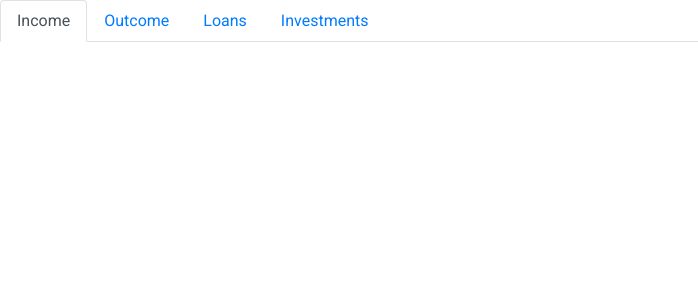
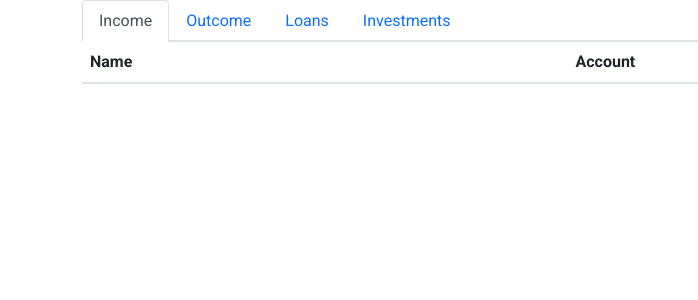
Before and after one commit to Saint4script/angular-transactions-list, an Angular app: page /navigator in a window 1280 px wide. Shown: the top 300 px of the page, without its empty margins (0-698 px from the left). Built offline with nearby package versions, Linux system fonts and the light colour scheme.

Commit message:
everything is done except normal routing on transaction table

```diff
--- a/angular.json
+++ b/angular.json
@@ -27,9 +27,11 @@
               "src/assets"
             ],
             "styles": [
-              "src/styles.css"
+              "src/styles.css",
+              "node_modules/bootstrap/dist/css/bootstrap.min.css"
             ],
-            "scripts": []
+            "scripts": [
+            ]
           },
           "configurations": {
             "production": {
--- a/package.json
+++ b/package.json
@@ -18,6 +18,9 @@
     "@angular/platform-browser": "~13.0.0",
     "@angular/platform-browser-dynamic": "~13.0.0",
     "@angular/router": "~13.0.0",
+    "bootstrap": "^5.1.3",
+    "jquery": "^3.6.0",
+    "popper.js": "^1.16.1",
     "rxjs": "~7.4.0",
     "tslib": "^2.3.0",
     "zone.js": "~0.11.4"
--- a/src/app/list-page/list-page.component.html
+++ b/src/app/list-page/list-page.component.html
@@ -1,41 +1,73 @@
-<nav>
-  <div class="nav nav-tabs" id="nav-tab" role="tablist">
-    <a class="nav-item nav-link active" id="nav-home-tab" data-toggle="tab" routerLink="/navigator" [queryParams]="{'tabID':'0'}" role="tab" aria-controls="nav-home" aria-selected="true">Income</a>
-    <a class="nav-item nav-link" id="nav-profile-tab" data-toggle="tab" routerLink="/navigator" [queryParams]="{'tabID':'1'}" role="tab" aria-controls="nav-profile" aria-selected="false">Outcome</a>
-    <a class="nav-item nav-link" id="nav-contact-tab" data-toggle="tab" routerLink="/navigator" [queryParams]="{'tabID':'2'}" role="tab" aria-controls="nav-contact" aria-selected="false">Loans</a>
-    <a class="nav-item nav-link" id="nav-contact-tab" data-toggle="tab" routerLink="/navigator" [queryParams]="{'tabID':'3'}" role="tab" aria-controls="nav-contact" aria-selected="false">Investments</a>
-  </div>
-</nav>
+<div class="container">
     <div class="tab-content" id="nav-tabContent">
-  <div class="tab-pane fade show active" id="nav-home" role="tabpanel" aria-labelledby="nav-home-tab">
-    <table>
-        <tr *ngFor="let t of incomes">
-            <td>{{t.name}}</td>
-            <td>{{t.amount}}</td>
+        <ul class="nav nav-tabs" id="myTab" role="tablist">
+            <li class="nav-item">
+                <a class="nav-link active" id="income-tab" data-toggle="tab" href="#incomes" role="tab" aria-controls="income" aria-selected="true">Income</a>
+            </li>
+            <li class="nav-item">
+                <a class="nav-link" id="outcome-tab" data-toggle="tab" href="#outcomes" role="tab" aria-controls="outcome" aria-selected="false">Outcome</a>
+            </li>
+            <li class="nav-item">
+                <a class="nav-link" id="loans-tab" data-toggle="tab" href="#loans" role="tab" aria-controls="loans" aria-selected="false">Loans</a>
+            </li>
+            <li class="nav-item">
+                <a class="nav-link" id="investments-tab" data-toggle="tab" href="#investments" role="tab" aria-controls="investments" aria-selected="false">Investments</a>
+            </li>
+        </ul>
+    <div class="tab-content" id="myTabContent">
+    <div class="tab-pane fade show active" id="incomes" role="tabpanel" aria-labelledby="income-tab">
+        <table class="table">
+            <thead>
+                <tr>
+                    <th scope="col">Name</th>
+                    <th scope="col">Account</th>
+                </tr>
+            </thead>
+            <tr *ngFor="let o of incomes">
+                <td>{{o.name}}</td>
+                <td>{{o.amount}}</td>
             </tr>
         </table>
     </div>
-  <div class="tab-pane fade" id="nav-profile" role="tabpanel" aria-labelledby="nav-profile-tab">
-    <table>
-        <tr *ngFor="let t of outcomes">
-            <td>{{t.name}}</td>
-            <td>{{t.amount}}</td>
+    <div class="tab-pane fade" id="outcomes" role="tabpanel" aria-labelledby="outcome-tab">
+        <table class="table">
+            <thead>
+                <tr>
+                    <th scope="col">Name</th>
+                    <th scope="col">Account</th>
+                </tr>
+            </thead>
+            <tr *ngFor="let o of outcomes">
+                <td>{{o.name}}</td>
+                <td>{{o.amount}}</td>
             </tr>
         </table>
     </div>
-  <div class="tab-pane fade" id="nav-contact" role="tabpanel" aria-labelledby="nav-contact-tab">
-    <table>
-        <tr *ngFor="let t of loans">
-            <td>{{t.name}}</td>
-            <td>{{t.amount}}</td>
+    <div class="tab-pane fade" id="loans" role="tabpanel" aria-labelledby="loans-tab">
+        <table class="table">
+            <thead>
+                <tr>
+                    <th scope="col">Name</th>
+                    <th scope="col">Account</th>
+                </tr>
+            </thead>
+            <tr *ngFor="let o of loans">
+                <td>{{o.name}}</td>
+                <td>{{o.amount}}</td>
             </tr>
         </table>
     </div>
-  <div class="tab-pane fade" id="nav-contact" role="tabpanel" aria-labelledby="nav-contact-tab">
-    <table>
-        <tr *ngFor="let t of investments">
-            <td>{{t.name}}</td>
-            <td>{{t.amount}}</td>
+    <div class="tab-pane fade" id="investments" role="tabpanel" aria-labelledby="investments-tab">
+        <table class="table">
+            <thead>
+                <tr>
+                    <th scope="col">Name</th>
+                    <th scope="col">Account</th>
+                </tr>
+            </thead>
+            <tr *ngFor="let o of investments">
+                <td>{{o.name}}</td>
+                <td>{{o.amount}}</td>
             </tr>
         </table>
     </div>
--- a/src/app/list-page/list-page.component.ts
+++ b/src/app/list-page/list-page.component.ts
@@ -1,5 +1,5 @@
 import { Component, NgModule, OnInit } from '@angular/core';
-import { ActivatedRoute} from '@angular/router';
+import { ActivatedRoute, Router } from '@angular/router';
 import {Subscription} from 'rxjs';
 
 import { TransactionService } from '../transaction.service';
@@ -24,7 +24,7 @@ export class ListPageComponent implements OnInit{
     // private routeSubscription: Subscription;
     private querySubscription: Subscription;
 
-    constructor(private route: ActivatedRoute, private transactionService: TransactionService){
+    constructor(private route: ActivatedRoute, private transactionService: TransactionService, private router: Router){
 
         // this.routeSubscription = route.params.subscribe(params=>this.tabID=params['tabID']);
         this.querySubscription = route.queryParams.subscribe(
@@ -40,8 +40,63 @@ export class ListPageComponent implements OnInit{
         // console.log(this.transactionService.getData());
         this.rawTransactions = this.transactionService.getData();
         this.incomes = this.rawTransactions.get("incomes");
-        console.log(this.incomes);
+        this.outcomes = this.rawTransactions.get("outcomes");
+        this.loans = this.rawTransactions.get("loans");
+        this.investments = this.rawTransactions.get("investments");
+
+
+        // initial last-page onOpen event class fix
+        switch (this.tabID) {
+            case "2": {
+                let prevTabBlock = document.querySelector('div#incomes');
+                prevTabBlock?.classList.remove("show");
+                prevTabBlock?.classList.remove("active");
+                let prevTab = document.querySelector('a#income-tab');
+                prevTab?.classList.remove("active");
+
+                let curTabBlock = document.querySelector('div#outcomes');
+                curTabBlock?.classList.add("show");
+                curTabBlock?.classList.add("active");
+                let curTab = document.querySelector('a#outcome-tab');
+                curTab?.classList.add("active");
+                break;
+            }
+
+            case "3": {
+                let prevTabBlock = document.querySelector('div#incomes');
+                prevTabBlock?.classList.remove("show");
+                prevTabBlock?.classList.remove("active");
+                let prevTab = document.querySelector('a#income-tab');
+                prevTab?.classList.remove("active");
+
+                let curTabBlock = document.querySelector('div#loans');
+                curTabBlock?.classList.add("show");
+                curTabBlock?.classList.add("active");
+                let curTab = document.querySelector('a#loans-tab');
+                curTab?.classList.add("active");
+                break;
+            }
+
+            case "1": {
+                let prevTabBlock = document.querySelector('div#incomes');
+                prevTabBlock?.classList.remove("show");
+                prevTabBlock?.classList.remove("active");
+                let prevTab = document.querySelector('a#income-tab');
+                prevTab?.classList.remove("active");
+
+                let curTabBlock = document.querySelector('div#investments');
+                curTabBlock?.classList.add("show");
+                curTabBlock?.classList.add("active");
+                let curTab = document.querySelector('a#investments-tab');
+                curTab?.classList.add("active");
+
+                break;
+            }
+        }
+
 
     }
 
+
+
 }
--- a/src/index.html
+++ b/src/index.html
@@ -7,6 +7,10 @@
   <meta name="viewport" content="width=device-width, initial-scale=1">
   <link rel="icon" type="image/x-icon" href="favicon.ico">
   <link rel="stylesheet" href="https://stackpath.bootstrapcdn.com/bootstrap/4.1.3/css/bootstrap.min.css" integrity="sha384-MCw98/SFnGE8fJT3GXwEOngsV7Zt27NXFoaoApmYm81iuXoPkFOJwJ8ERdknLPMO" crossorigin="anonymous">
+  <script  src="https://code.jquery.com/jquery-3.2.1.slim.min.js" integrity="sha384-KJ3o2DKtIkvYIK3UENzmM7KCkRr/rE9/Qpg6aAZGJwFDMVNA/GpGFF93hXpG5KkN" crossorigin="anonymous"></script>
+  <script  src="https://cdnjs.cloudflare.com/ajax/libs/popper.js/1.12.9/umd/popper.min.js" integrity="sha384-ApNbgh9B+Y1QKtv3Rn7W3mgPxhU9K/ScQsAP7hUibX39j7fakFPskvXusvfa0b4Q" crossorigin="anonymous"></script>
+  <script  src="https://maxcdn.bootstrapcdn.com/bootstrap/4.0.0/js/bootstrap.min.js" integrity="sha384-JZR6Spejh4U02d8jOt6vLEHfe/JQGiRRSQQxSfFWpi1MquVdAyjUar5+76PVCmYl" crossorigin="anonymous"></script>
+
 </head>
 <body>
   <app-root></app-root>
```
Also changed, not shown: 1 other file (tests, documents, lock files or other folders). Lines whose indentation alone changed are shown as unchanged.
